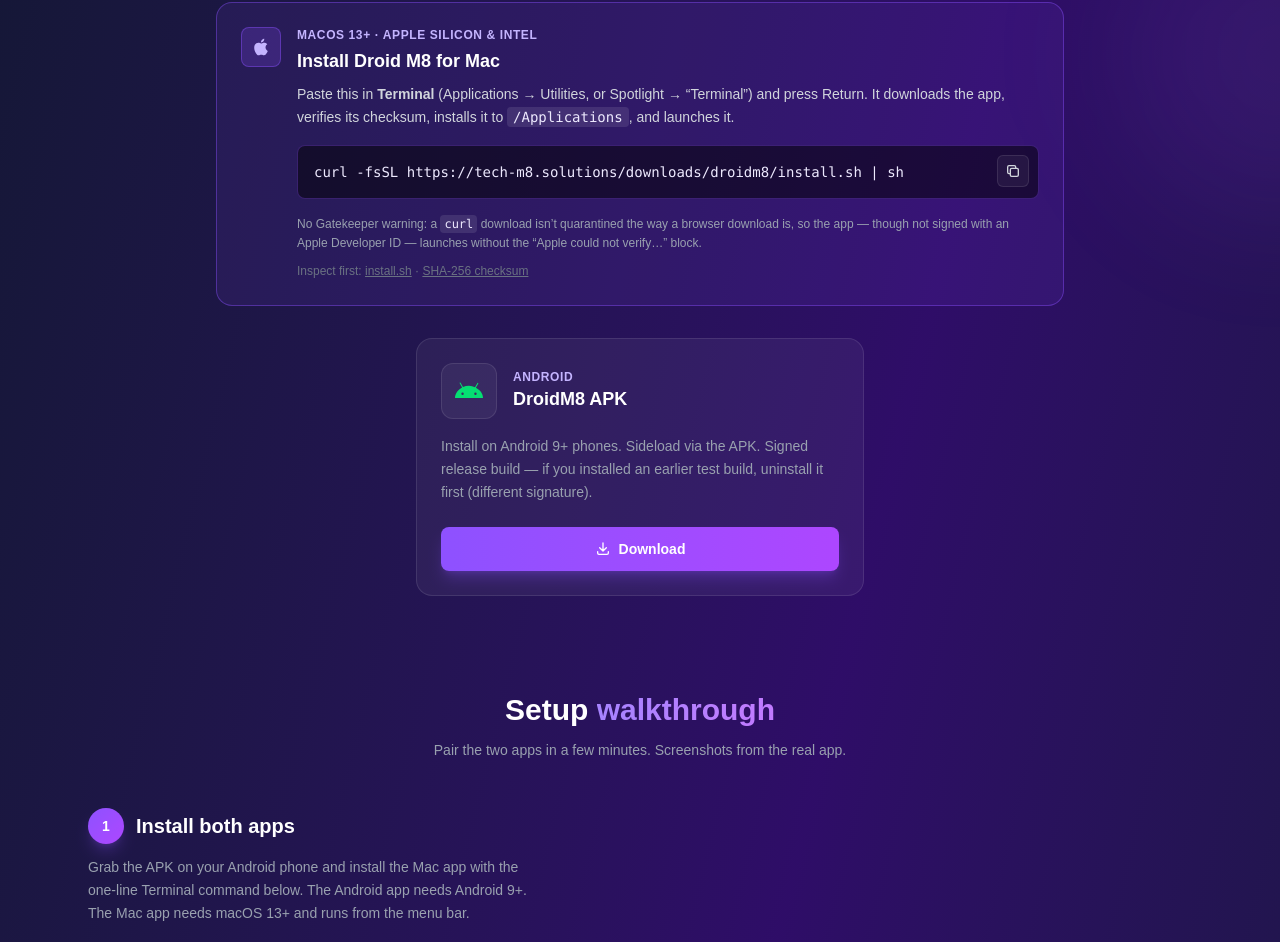
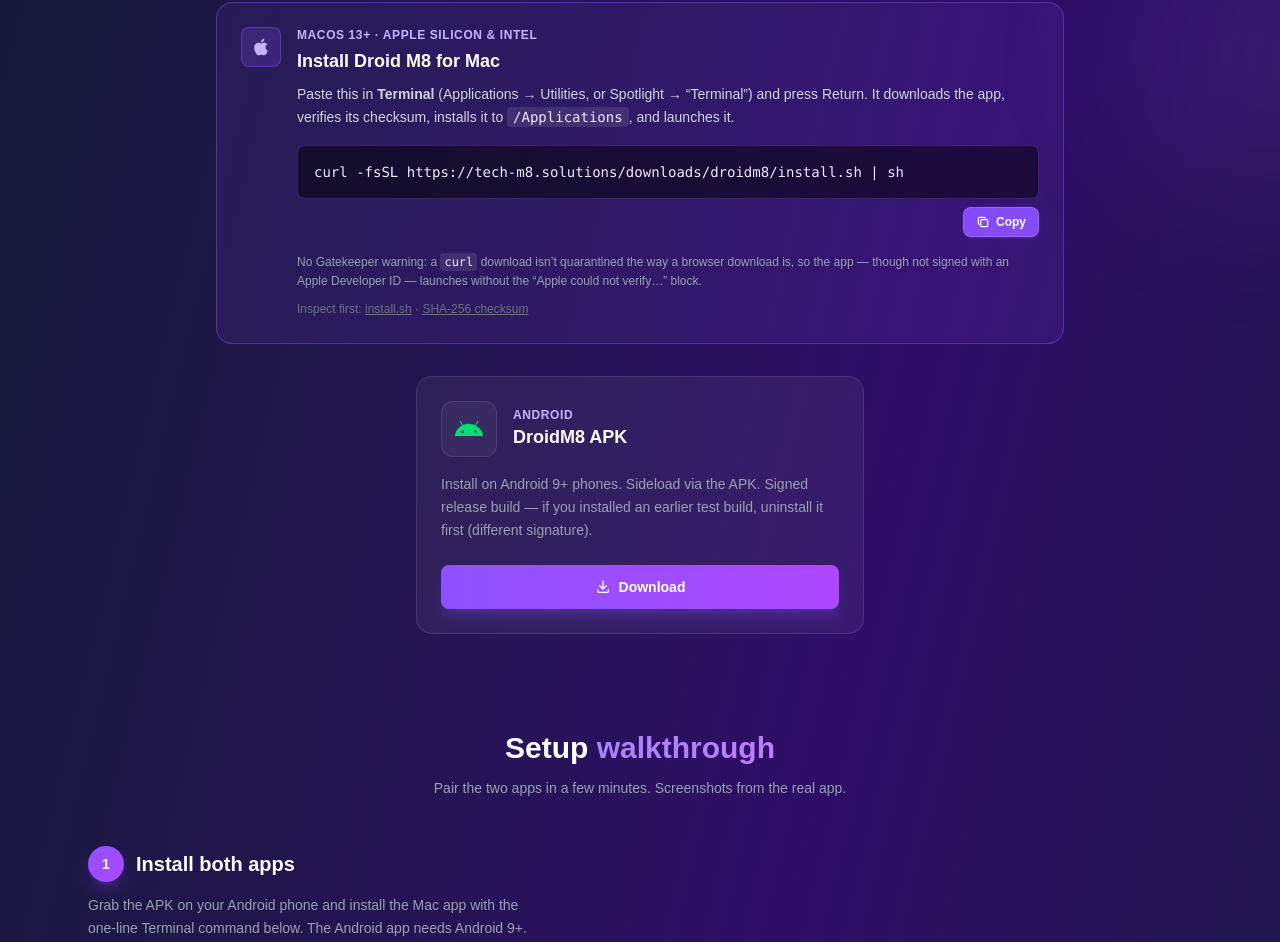
Before and after one commit to tech-m8/website, a Next.js app: page /products/droidm8 in a window 1280 px wide. Shown: the part 1203-2145 px from the top of the page. Built offline with nearby package versions, Linux system fonts and the light colour scheme.

Commit message:
fix(web): make copy button clearly visible
Move it to its own row below the command (no longer overlapping
long, scrolling commands) and style it as a solid violet labeled
"Copy" button that flips to a green "Copied" confirmation.

Co-Authored-By: Claude Opus 4.8 <noreply@anthropic.com>

```diff
--- a/components/CopyCommand.js
+++ b/components/CopyCommand.js
@@ -2,8 +2,8 @@
 
 import { useState } from 'react';
 
-// CopyCommand renders a terminal command in a <pre> with a copy-to-clipboard
-// button in the corner. `border` lets each page keep its own accent.
+// CopyCommand renders a terminal command in a <pre> with a clearly visible
+// copy-to-clipboard button below it. `border` lets each page keep its accent.
 export default function CopyCommand({ text, border = 'border-white/10' }) {
   const [copied, setCopied] = useState(false);
 
@@ -18,27 +18,38 @@ export default function CopyCommand({ text, border = 'border-white/10' }) {
   };
 
   return (
-    <div className="relative">
-      <pre className={`rounded-lg bg-black/50 border ${border} p-4 pr-12 overflow-x-auto text-xs sm:text-sm text-violet-100`}>
+    <div>
+      <pre className={`rounded-lg bg-black/50 border ${border} p-4 overflow-x-auto text-xs sm:text-sm text-violet-100`}>
         <code>{text}</code>
       </pre>
+      <div className="flex justify-end mt-2">
         <button
           type="button"
           onClick={copy}
           aria-label={copied ? 'Copied' : 'Copy command'}
-        title={copied ? 'Copied' : 'Copy'}
-        className="absolute top-2.5 right-2.5 inline-flex items-center justify-center w-8 h-8 rounded-md bg-white/5 border border-white/10 text-gray-300 hover:text-white hover:bg-white/10 transition-colors"
+          className={`inline-flex items-center gap-1.5 px-3 py-1.5 rounded-lg text-xs font-semibold transition-all ${
+            copied
+              ? 'bg-green-500/15 border border-green-500/40 text-green-300'
+              : 'bg-violet-500/90 hover:bg-violet-500 border border-violet-400/50 text-white shadow-sm shadow-violet-500/25'
+          }`}
         >
           {copied ? (
-          <svg className="w-4 h-4 text-green-400" fill="none" stroke="currentColor" viewBox="0 0 24 24">
-            <path strokeLinecap="round" strokeLinejoin="round" strokeWidth={2} d="M5 13l4 4L19 7" />
+            <>
+              <svg className="w-3.5 h-3.5" fill="none" stroke="currentColor" viewBox="0 0 24 24">
+                <path strokeLinecap="round" strokeLinejoin="round" strokeWidth={2.5} d="M5 13l4 4L19 7" />
               </svg>
+              Copied
+            </>
           ) : (
-          <svg className="w-4 h-4" fill="none" stroke="currentColor" viewBox="0 0 24 24">
+            <>
+              <svg className="w-3.5 h-3.5" fill="none" stroke="currentColor" viewBox="0 0 24 24">
                 <path strokeLinecap="round" strokeLinejoin="round" strokeWidth={2} d="M8 16H6a2 2 0 01-2-2V6a2 2 0 012-2h8a2 2 0 012 2v2m-6 12h8a2 2 0 002-2v-8a2 2 0 00-2-2h-8a2 2 0 00-2 2v8a2 2 0 002 2z" />
               </svg>
+              Copy
+            </>
           )}
         </button>
       </div>
+    </div>
   );
 }
```
Lines whose indentation alone changed are shown as unchanged.
